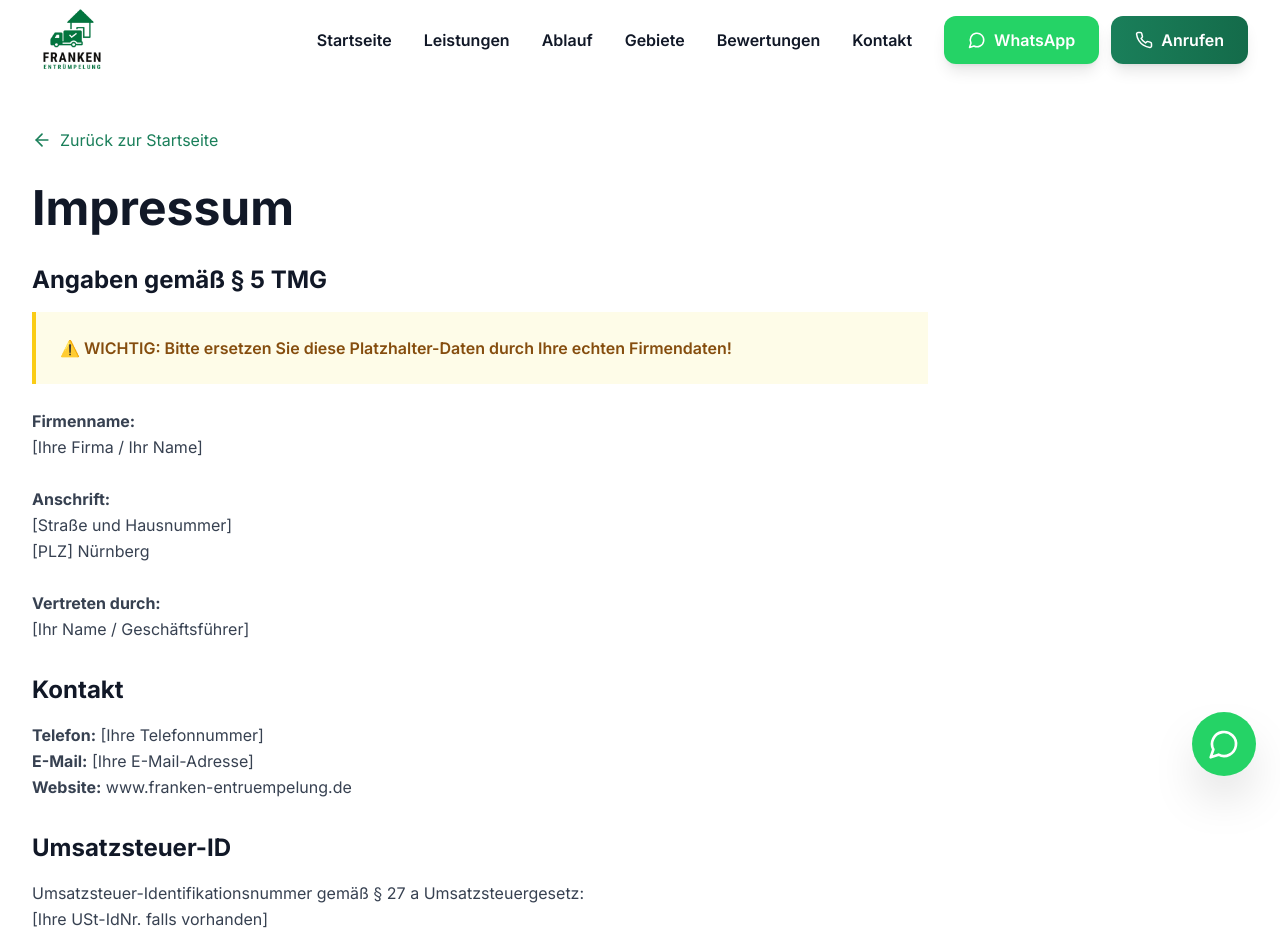
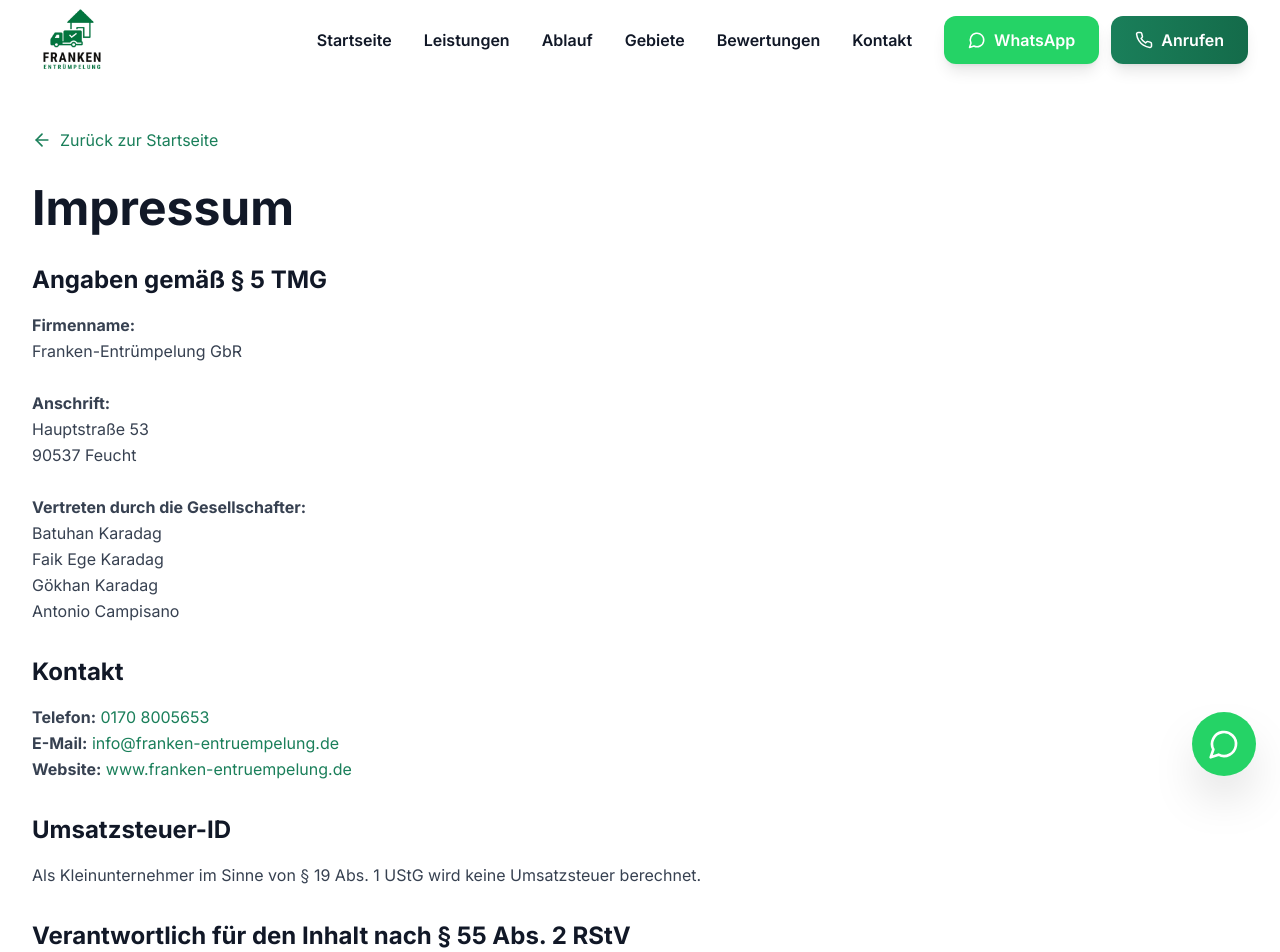
Before and after one commit to karadagicloud-stack/franken-entr-mpelung, a Next.js app: page /impressum in a window 1280 px wide. Shown: the top 952 px of the page. Built offline with nearby package versions, Linux system fonts and the light colour scheme.

Commit message:
Impressum mit echten Firmendaten ausgefüllt (GbR mit 4 Gesellschaftern)

```diff
--- a/app/impressum/page.tsx
+++ b/app/impressum/page.tsx
@@ -29,21 +29,19 @@ export default function ImpressumPage() {
                 <h2 className="text-2xl font-bold text-gray-900 mb-4">
                   Angaben gemäß § 5 TMG
                 </h2>
-                <div className="bg-yellow-50 border-l-4 border-yellow-400 p-6 mb-6">
-                  <p className="text-yellow-800 font-semibold">
-                    ⚠️ WICHTIG: Bitte ersetzen Sie diese Platzhalter-Daten durch Ihre echten Firmendaten!
-                  </p>
-                </div>
                 <p className="text-gray-700 leading-relaxed">
                   <strong>Firmenname:</strong><br />
-                  [Ihre Firma / Ihr Name]<br />
+                  Franken-Entrümpelung GbR<br />
                   <br />
                   <strong>Anschrift:</strong><br />
-                  [Straße und Hausnummer]<br />
-                  [PLZ] Nürnberg<br />
+                  Hauptstraße 53<br />
+                  90537 Feucht<br />
                   <br />
-                  <strong>Vertreten durch:</strong><br />
-                  [Ihr Name / Geschäftsführer]
+                  <strong>Vertreten durch die Gesellschafter:</strong><br />
+                  Batuhan Karadag<br />
+                  Faik Ege Karadag<br />
+                  Gökhan Karadag<br />
+                  Antonio Campisano
                 </p>
               </section>
 
@@ -52,9 +50,9 @@ export default function ImpressumPage() {
                   Kontakt
                 </h2>
                 <p className="text-gray-700 leading-relaxed">
-                  <strong>Telefon:</strong> [Ihre Telefonnummer]<br />
-                  <strong>E-Mail:</strong> [Ihre E-Mail-Adresse]<br />
-                  <strong>Website:</strong> www.franken-entruempelung.de
+                  <strong>Telefon:</strong> <a href="tel:+4917080005653" className="text-primary-600 hover:underline">0170 8005653</a><br />
+                  <strong>E-Mail:</strong> <a href="mailto:info@franken-entruempelung.de" className="text-primary-600 hover:underline">info@franken-entruempelung.de</a><br />
+                  <strong>Website:</strong> <a href="https://franken-entruempelung.vercel.app" className="text-primary-600 hover:underline">www.franken-entruempelung.de</a>
                 </p>
               </section>
 
@@ -63,19 +61,18 @@ export default function ImpressumPage() {
                   Umsatzsteuer-ID
                 </h2>
                 <p className="text-gray-700 leading-relaxed">
-                  Umsatzsteuer-Identifikationsnummer gemäß § 27 a Umsatzsteuergesetz:<br />
-                  [Ihre USt-IdNr. falls vorhanden]
+                  Als Kleinunternehmer im Sinne von § 19 Abs. 1 UStG wird keine Umsatzsteuer berechnet.
                 </p>
               </section>
 
               <section>
                 <h2 className="text-2xl font-bold text-gray-900 mb-4">
-                  Berufsbezeichnung und berufsrechtliche Regelungen
+                  Verantwortlich für den Inhalt nach § 55 Abs. 2 RStV
                 </h2>
                 <p className="text-gray-700 leading-relaxed">
-                  Berufsbezeichnung: Entrümpelungsdienstleister<br />
-                  Zuständige Kammer: [falls zutreffend]<br />
-                  Verliehen in: Deutschland
+                  Batuhan Karadag<br />
+                  Hauptstraße 53<br />
+                  90537 Feucht
                 </p>
               </section>
 
```
